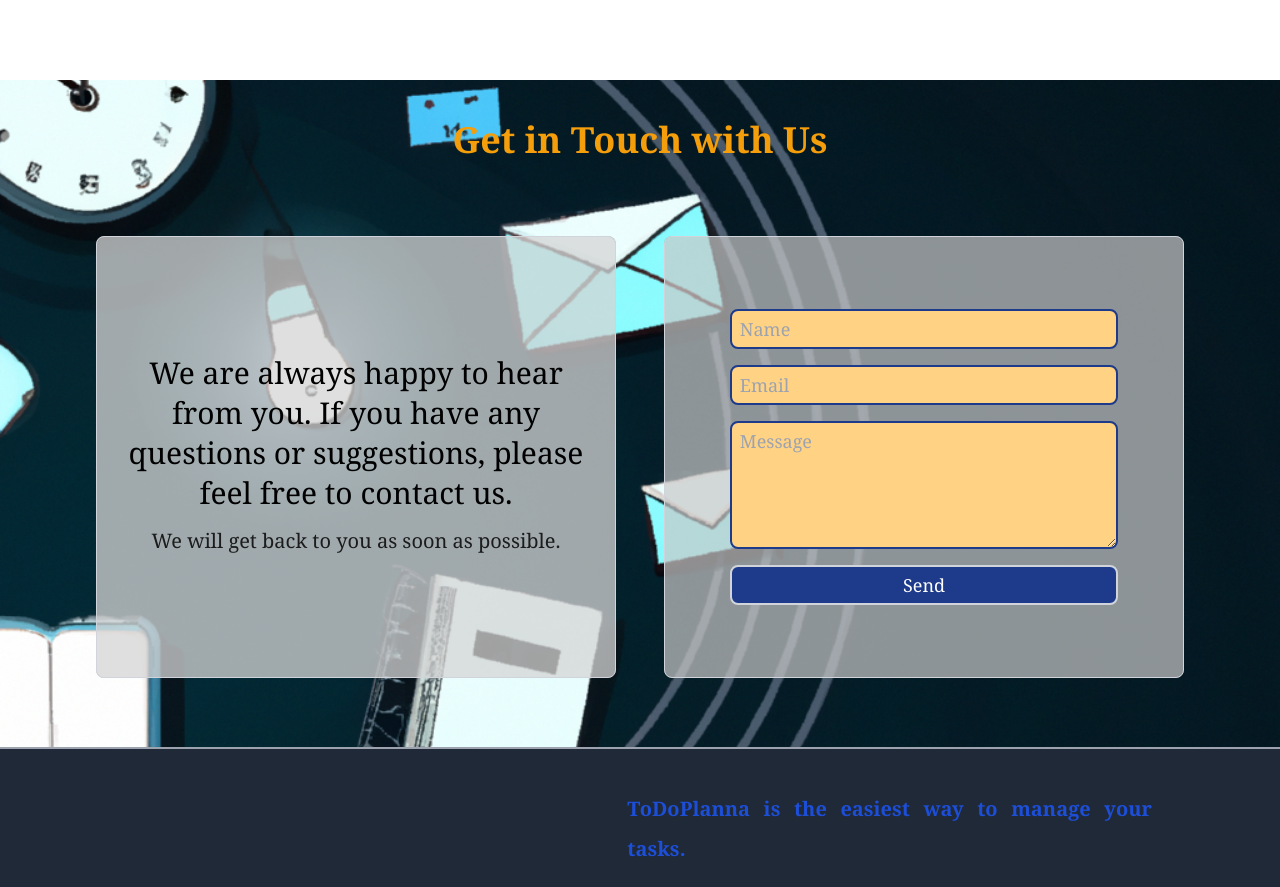
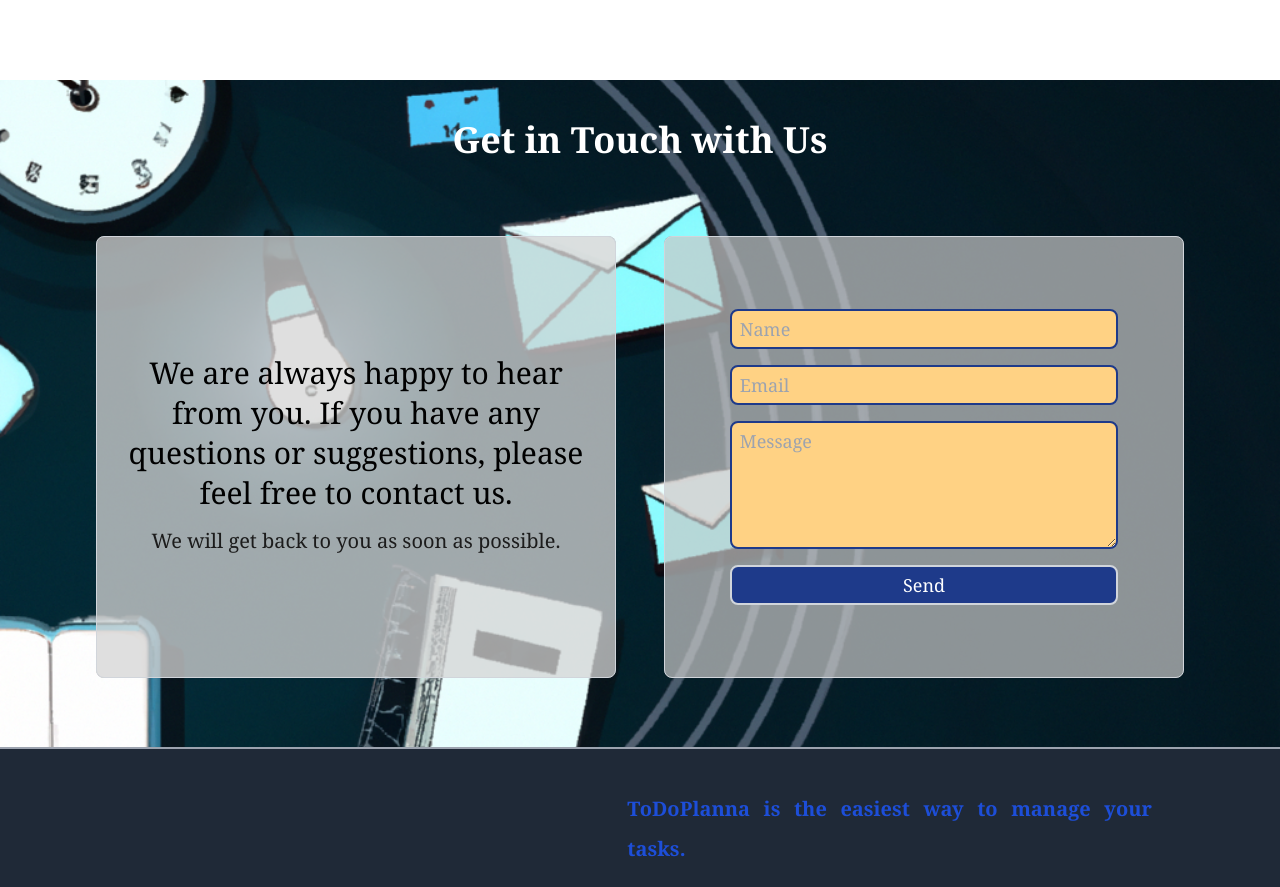
Before and after one commit to Nide17/ToDoPlanna, a React (Vite) app: page / in a window 1280 px wide. Shown: the part 1360-2247 px from the top of the page. Built offline with nearby package versions, Linux system fonts and the light colour scheme; grey boxes are pictures that could not be loaded.

Commit message:
get in touch

```diff
--- a/src/components/Contact/Contact.tsx
+++ b/src/components/Contact/Contact.tsx
@@ -3,7 +3,7 @@ const Contact = () => {
     <div className={`bg-fixed bg-cover bg-center bg-no-repeat bg-[#051726] h-5/6 w-full bg-image-contact py-4`} id="contact">
 
       <div className="flex flex-col h-full w-full text-center sm:px-16">
-        <h1 className="text-2xl sm:text-4xl text-[#f59e0b] font-bold sm:leading-10 mb-2 sm:my-6">
+        <h1 className="text-2xl sm:text-4xl text-[#ffffff] font-bold sm:leading-10 mb-2 sm:my-6">
           Get in Touch with Us
         </h1>
 
```
